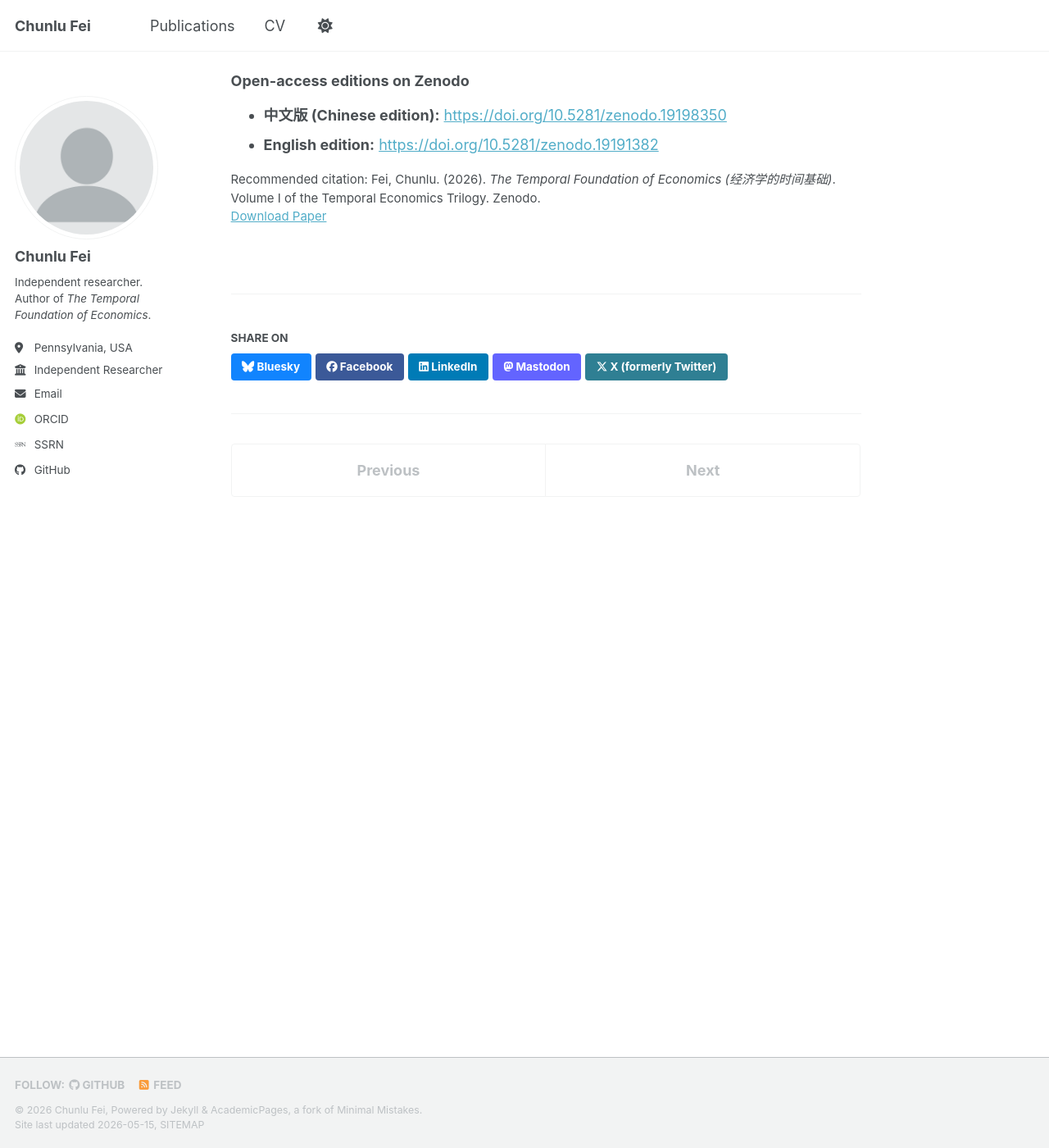
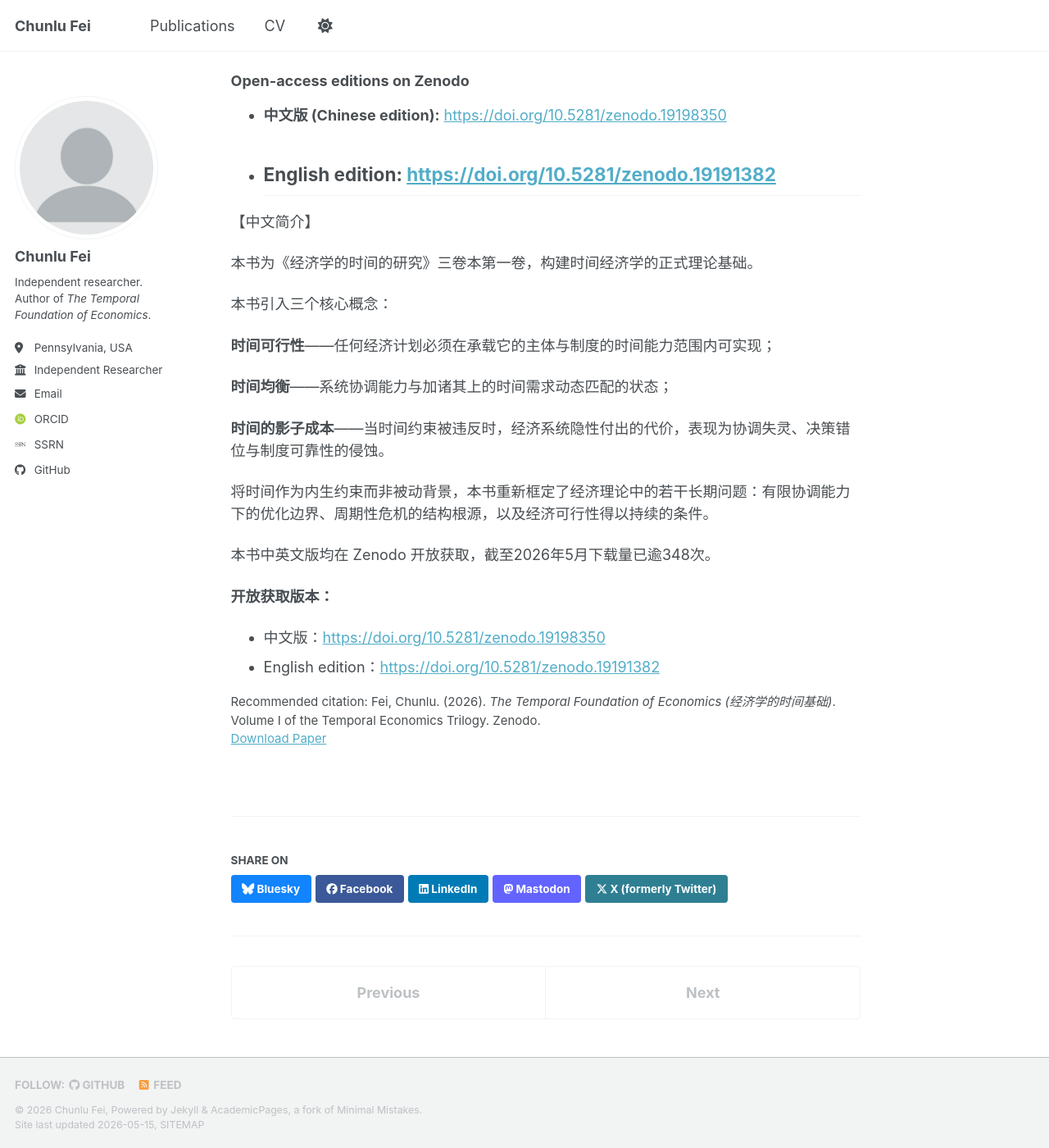
Before and after one commit to chunlufei/chunlufei.github.io, a Jekyll site: the page built from _publications/2026-05-02-temporal-foundation-economics.md, in a window 1280 px wide and 1400 px high, scrolled down 710 px. Shown: the whole window at 82% size. Built offline with Jekyll 4.4.1, drawn with Linux system fonts in a browser that asks for light colours; some web fonts are replaced; a script bundle is joined from its source files by our own code; library files that are not in the unit come from our copies.

Commit message:
Update 2026-05-02-temporal-foundation-economics.md

```diff
--- a/_publications/2026-05-02-temporal-foundation-economics.md
+++ b/_publications/2026-05-02-temporal-foundation-economics.md
@@ -26,3 +26,25 @@ The book is available as open access on Zenodo in both Chinese (original) and En
 
 - **中文版 (Chinese edition):** [https://doi.org/10.5281/zenodo.19198350](https://doi.org/10.5281/zenodo.19198350)
 - **English edition:** [https://doi.org/10.5281/zenodo.19191382](https://doi.org/10.5281/zenodo.19191382)
+---
+
+【中文简介】
+
+本书为《经济学的时间的研究》三卷本第一卷，构建时间经济学的正式理论基础。
+
+本书引入三个核心概念：
+
+**时间可行性**——任何经济计划必须在承载它的主体与制度的时间能力范围内可实现；
+
+**时间均衡**——系统协调能力与加诸其上的时间需求动态匹配的状态；
+
+**时间的影子成本**——当时间约束被违反时，经济系统隐性付出的代价，表现为协调失灵、决策错位与制度可靠性的侵蚀。
+
+将时间作为内生约束而非被动背景，本书重新框定了经济理论中的若干长期问题：有限协调能力下的优化边界、周期性危机的结构根源，以及经济可行性得以持续的条件。
+
+本书中英文版均在 Zenodo 开放获取，截至2026年5月下载量已逾348次。
+
+**开放获取版本：**
+
+- 中文版：[https://doi.org/10.5281/zenodo.19198350](https://doi.org/10.5281/zenodo.19198350)
+- English edition：[https://doi.org/10.5281/zenodo.19191382](https://doi.org/10.5281/zenodo.19191382)
```
